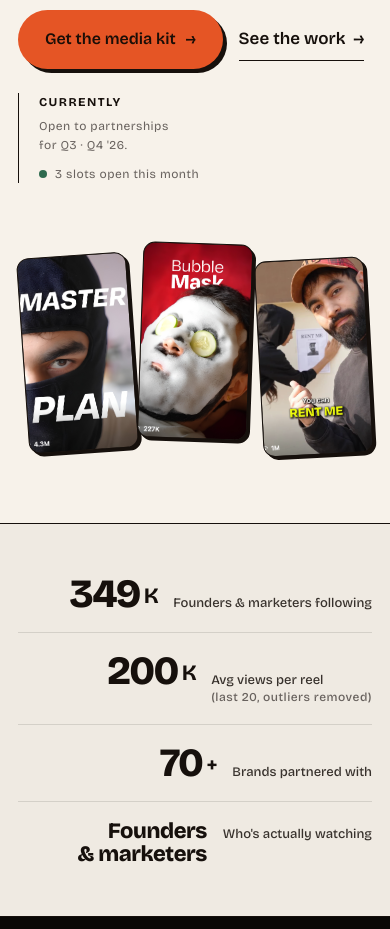
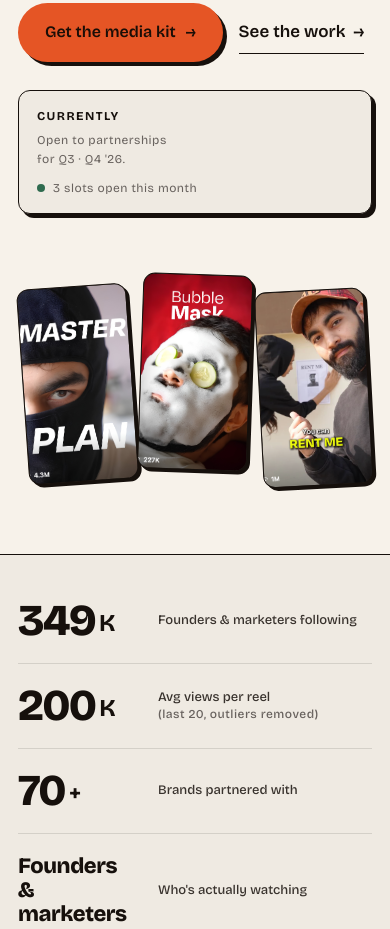
Before and after one commit to Kunwar1417/ecomjet-portfolio, a plain HTML site: page index.html in a window 390 px wide. Shown: the part 509-1438 px from the top of the page. Drawn offline with nearby package versions, Linux system fonts and the light colour scheme.

Commit message:
Mobile polish: hero pill, stickers, proof bar, categories, currently card
- Shrink hero pill font and padding on mobile so it fits one line cleanly
- Pull smile sticker inside the right edge to prevent clipping
- Reposition sparkle sticker to bottom-left so it stops overlapping headline
- Realign proof bar stats with fixed number column for clean vertical line
- Stack category section heading and description vertically on mobile
- Style Currently card as a proper bordered block on mobile

Co-Authored-By: Claude Opus 4.7 <noreply@anthropic.com>

```diff
--- a/index.html
+++ b/index.html
@@ -32,6 +32,35 @@
 }
 .hero__sub .lede { margin: 0 0 28px; }
 .hero__cta { display: flex; gap: 16px; align-items: center; flex-wrap: wrap; }
+.hero__currently {
+  border-left: 1.5px solid var(--ink);
+  padding-left: 20px;
+  margin-bottom: 8px;
+}
+.hero__currently-label {
+  font-weight: 700;
+  letter-spacing: 0.12em;
+  text-transform: uppercase;
+  color: var(--ink);
+  margin-bottom: 6px;
+}
+.hero__currently-status {
+  margin-top: 10px;
+  display: flex;
+  align-items: center;
+  gap: 8px;
+}
+@media (max-width: 760px) {
+  .hero__currently {
+    border-left: none;
+    padding: 16px 18px;
+    background: var(--cream-2);
+    border: 1.5px solid var(--ink);
+    border-radius: 12px;
+    margin-top: 4px;
+    box-shadow: var(--shadow-card-sm);
+  }
+}
 .hero__visual {
   margin-top: 72px;
   position: relative;
@@ -115,14 +144,21 @@
   .hero__sub { grid-template-columns: 1fr; gap: 24px; }
   .hero { padding-top: 32px; padding-bottom: 48px; }
   .hero__headline { margin-bottom: 24px; }
+  .hero__top .pill {
+    font-size: 12px;
+    padding: 8px 14px;
+    gap: 8px;
+    max-width: 100%;
+  }
+  .hero__top .pill .dot { width: 6px; height: 6px; flex-shrink: 0; }
 }
 
 /* Sticker positioning — sized & placed per-slot. Swap the inner SVG, layout stays. */
 .sticker-slot[data-slot="hero-smile"] { top: -10px; right: 6%; width: 96px; --rot: -8deg; }
 .sticker-slot[data-slot="hero-sparkle"] { bottom: 18%; left: -2%; width: 64px; --rot: 14deg; }
 @media (max-width: 760px) {
-  .sticker-slot[data-slot="hero-smile"] { width: 56px; right: -4px; top: -16px; }
-  .sticker-slot[data-slot="hero-sparkle"] { width: 40px; }
+  .sticker-slot[data-slot="hero-smile"] { width: 52px; right: 8px; top: -8px; }
+  .sticker-slot[data-slot="hero-sparkle"] { width: 36px; bottom: 8%; left: 2%; }
   .sticker-slot[data-slot="work-clap"] { width: 56px !important; top: -18px !important; left: 22% !important; }
   .sticker-slot[data-slot="love-heart"] { width: 44px !important; top: -22px !important; }
   .sticker-slot[data-slot="cta-closing"] { width: 64px !important; right: -4px !important; bottom: -14px !important; }
@@ -173,20 +209,31 @@
   .proof__stat:nth-child(3) { border-right: 1px solid var(--rule); }
 }
 @media (max-width: 560px) {
-  .proof { padding: 32px 0; }
+  .proof { padding: 24px 0; }
   .proof__grid { grid-template-columns: 1fr; gap: 0; }
   .proof__stat {
-    padding: 18px 0 !important;
+    padding: 20px 0 !important;
     border-right: none !important;
     border-bottom: 1px solid var(--rule);
-    grid-template-columns: 1fr auto;
-    align-items: baseline;
-    gap: 16px;
+    display: grid;
+    grid-template-columns: 120px 1fr;
+    align-items: center;
+    gap: 20px;
   }
   .proof__stat:last-child { border-bottom: none; }
-  .proof__num { font-size: 40px; justify-self: end; line-height: 1; }
-  .proof__num--text { font-size: 22px; line-height: 1.05; text-align: right; justify-self: end; }
-  .proof__label { font-size: 13px; }
+  .proof__num {
+    font-size: 44px;
+    line-height: 1;
+    justify-self: start;
+    align-items: baseline;
+  }
+  .proof__num--text {
+    font-size: 22px;
+    line-height: 1.1;
+    text-align: left;
+    justify-self: start;
+  }
+  .proof__label { font-size: 13px; line-height: 1.3; }
 }
 
 /* Logo wall (dark) */
@@ -314,6 +361,15 @@
 }
 
 /* Categories */
+.cats-head {
+  display: grid;
+  grid-template-columns: 1fr 1.4fr;
+  gap: 64px;
+  align-items: end;
+}
+@media (max-width: 860px) {
+  .cats-head { grid-template-columns: 1fr; gap: 20px; align-items: start; }
+}
 .cats { display: grid; grid-template-columns: repeat(5, 1fr); gap: 0; margin-top: 48px; border-top: 1.5px solid var(--ink); }
 .cat {
   padding: 24px 24px 28px;
@@ -751,10 +807,10 @@
           <a href="#work" class="btn--link">See the work <span class="arr">&#8594;</span></a>
         </div>
       </div>
-      <div class="tiny muted" style="border-left: 1.5px solid var(--ink); padding-left: 20px; margin-bottom: 8px;">
-        <div style="font-weight:700; letter-spacing:0.12em; text-transform:uppercase; color: var(--ink); margin-bottom:6px;">Currently</div>
+      <div class="hero__currently tiny muted">
+        <div class="hero__currently-label">Currently</div>
         <div>Open to partnerships<br>for Q3 · Q4 '26.</div>
-        <div style="margin-top:10px; display:flex; align-items:center; gap:8px;">
+        <div class="hero__currently-status">
           <span class="pulse-dot"></span>
           3 slots open this month
         </div>
@@ -829,7 +885,7 @@
 <!-- ============ CATEGORY BREAKDOWN ============ -->
 <section class="section" id="categories">
   <div class="wrap">
-    <div class="reveal" style="display:grid; grid-template-columns: 1fr 1.4fr; gap: 64px; align-items: end;">
+    <div class="cats-head reveal">
       <div>
         <span class="kicker">Categories I work with</span>
         <h2 class="display h2" style="margin-top: 24px;">I speak <em>your</em> category.</h2>
```
